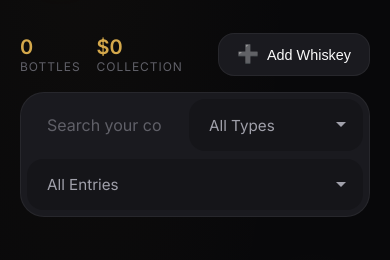
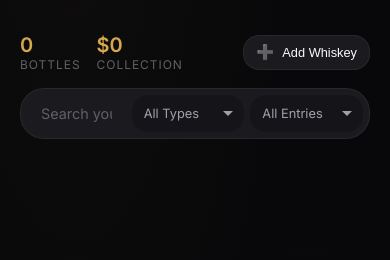
Before and after one commit to dustonanthony1-clawbot/whiskey-tracker, a plain HTML site: page index.html in a window 390 px wide. Shown: the part 129-389 px from the top of the page. Drawn offline with nearby package versions, Linux system fonts and the light colour scheme; no server answers.

Commit message:
Make header buttons and search bar smaller on mobile - no wrapping

```diff
--- a/styles.css
+++ b/styles.css
@@ -1081,13 +1081,35 @@
     font-size: 1.25rem;
   }
 
+  .header-actions {
+    gap: 8px;
+  }
+
+  .icon-btn {
+    padding: 8px 12px;
+    font-size: 0.8rem;
+  }
+
+  .icon-btn .btn-icon {
+    font-size: 0.9rem;
+  }
+
   .search-bar {
-    flex-wrap: wrap;
+    gap: 6px;
   }
 
   .search-bar select {
+    padding: 10px 12px;
+    font-size: 0.8rem;
+    min-width: auto;
     flex: 1;
-    min-width: calc(50% - 4px);
+    background-position: right 10px center;
+    padding-right: 30px;
+  }
+
+  .search-bar input {
+    padding: 10px 14px;
+    font-size: 0.9rem;
   }
 
   .collection {
```
